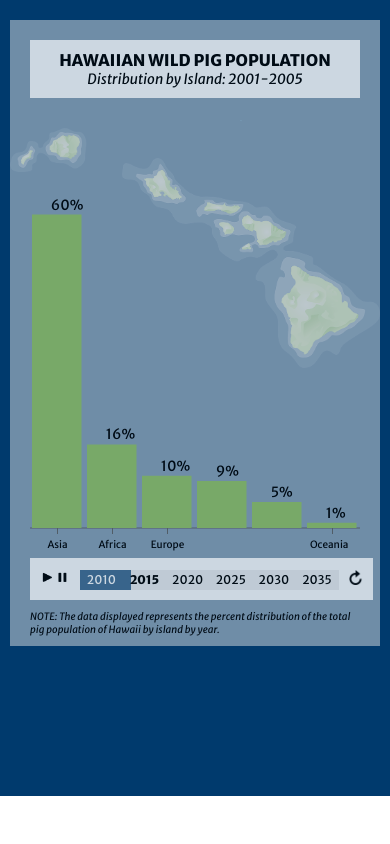
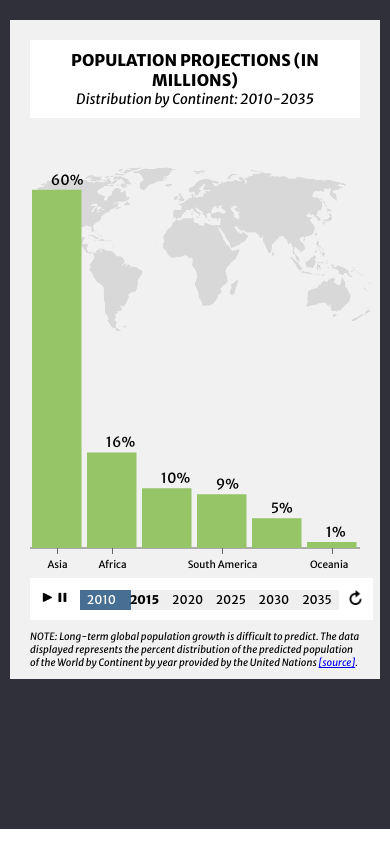
Before and after one commit to antonia-villa/timeSeries_Visual, a React (Create React App) app: page / in a window 390 px wide. Built offline with nearby package versions, Linux system fonts and the light colour scheme.

Commit message:
updated styling

```diff
--- a/src/App.css
+++ b/src/App.css
@@ -1,7 +1,7 @@
 .App {
   text-align: center;
   font-family: 'Merriweather Sans', sans-serif;
-  background-color: #003a6d;
+  background-color: #2f3039;
   padding-top: 20px;
   padding-left: 50px;
   padding-right: 50px;
@@ -10,9 +10,11 @@
 }
 
 .visualBackground{
-  background: url('./img/islands.png') no-repeat;
-  opacity: .8;
-  background-size: 110%;
+background-color: #D8D8D8;
+  background: url('./img/world_map.png') center no-repeat;
+  background-size: 100%;
+
+  /*opacity: .7;*/
 }
 
 .visualContainer{
@@ -184,10 +186,9 @@ opacity: .7;
 	}
 
 	.visualBackground{
-  		background: url('./img/islands.png') no-repeat;
-  		opacity: .8;
-  		background-size: 100%;
-  		background-position: 0px 100px;
+  		min-height: 100%;
+  		min-width: 100%;
+  		background-position: 20px 145px;
 	}
 
 	.projectContainer{
--- a/src/VisualContainer.js
+++ b/src/VisualContainer.js
@@ -71,7 +71,7 @@ class VisualContainer extends Component {
 
 	componentWillMount(){
 		// Extract and parse query string parameters
-   		var queryParams = parseQueryString.parse(this.props.location.search);
+   	var queryParams = parseQueryString.parse(this.props.location.search);
 		var year = queryParams.year
 		var indexYear = this.state.uniqueYears.indexOf(Number(year))
 		var paused = (queryParams.paused === 'true')
@@ -121,14 +121,13 @@ class VisualContainer extends Component {
    	  })
    }
 
-
   render() {
     return (
-    <div className="visualBackground">
+    <div className="visualBackground" style={{backgroundColor: "#FFFFFF"}}>
 	    <div className="visualContainer">
 	    	<div className="titleContainer">
-	    		<h1 className="title">Hawaiian Wild Pig Population</h1>
-	    		<h2 className="subtitle">Distribution by Island: 2001-2005</h2>
+	    		<h1 className="title">Population Projections (in millions)</h1>
+	    		<h2 className="subtitle">Distribution by Continent: 2010-2035</h2>
 		    </div>
 		    <Chart data = {this.state.data}/>
 		    <div className="actions">
@@ -144,7 +143,7 @@ class VisualContainer extends Component {
 		        </div>
 		    </div>
 		    <div className="footer">
-		    	<p>NOTE: The data displayed represents the percent distribution of the total pig population of Hawaii by island by year.</p>
+		    	<p>NOTE: Long-term global population growth is difficult to predict. The data displayed represents the percent distribution of the predicted population of the World by Continent by year provided by the United Nations <a href="https://en.wikipedia.org/wiki/World_population">[source]</a>. </p>
 		    </div>
 		</div>
 	</div>
--- a/src/barChart.js
+++ b/src/barChart.js
@@ -36,8 +36,8 @@ class Chart extends Component {
             <div className="customizedToolTip">
               <p className="ToolTipTitle">{data.continent}</p>
               <p className="ToolTipText">Distribution: {data.percent}%</p>
-              <p className="ToolTipText"># of Pigs: {data.population.toLocaleString()}</p>
-              <p className="ToolTipText">Total Pigs {data.year}: {data.total.toLocaleString()}</p>
+              <p className="ToolTipText">Predicted Pop.: {data.population.toLocaleString()}</p>
+              <p className="ToolTipText">Total Predicted Pop. {data.year}: {data.total.toLocaleString()}</p>
             </div>
           );
         }
@@ -56,7 +56,7 @@ class Chart extends Component {
 
              />
          <YAxis
-            domain={[0, 80]}
+            domain={[0, 70]}
             axisLine={false}
             tick = {false}
             width = {0}
--- a/src/world-population.json
+++ b/src/world-population.json
@@ -18,12 +18,12 @@
 		},
 		{
 			"year": 2010,
-			"continent": "Latin America/Caribbean",
+			"continent": "South America",
 			"population": 596
 		},
 		{
 			"year": 2010,
-			"continent": "Northern America",
+			"continent": "North America",
 			"population": 347
 		},
 		{
@@ -48,12 +48,12 @@
 		},
 		{
 			"year": 2015,
-			"continent": "Latin America/Caribbean",
+			"continent": "South America",
 			"population": 630
 		},
 		{
 			"year": 2015,
-			"continent": "Northern America",
+			"continent": "North America",
 			"population": 361
 		},
 		{
@@ -78,12 +78,12 @@
 		},
 		{
 			"year": 2020,
-			"continent": "Latin America/Caribbean",
+			"continent": "South America",
 			"population": 662
 		},
 		{
 			"year": 2020,
-			"continent": "Northern America",
+			"continent": "North America",
 			"population": 376
 		},
 		{
@@ -108,12 +108,12 @@
 		},
 		{
 			"year": 2025,
-			"continent": "Latin America/Caribbean",
+			"continent": "South America",
 			"population": 691
 		},
 		{
 			"year": 2025,
-			"continent": "Northern America",
+			"continent": "North America",
 			"population": 390
 		},
 		{
@@ -138,12 +138,12 @@
 		},
 		{
 			"year": 2030,
-			"continent": "Latin America/Caribbean",
+			"continent": "South America",
 			"population": 717
 		},
 		{
 			"year": 2030,
-			"continent": "Northern America",
+			"continent": "North America",
 			"population": 403
 		},
 		{
@@ -168,12 +168,12 @@
 		},
 		{
 			"year": 2035,
-			"continent": "Latin America/Caribbean",
+			"continent": "South America",
 			"population": 739
 		},
 		{
 			"year": 2035,
-			"continent": "Northern America",
+			"continent": "North America",
 			"population": 415
 		},
 		{
```
Also changed, not shown: src/img/world_map.png (added).
